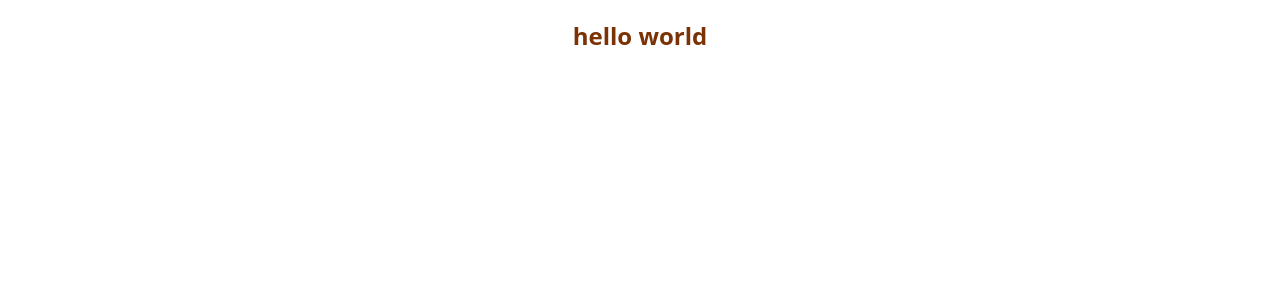
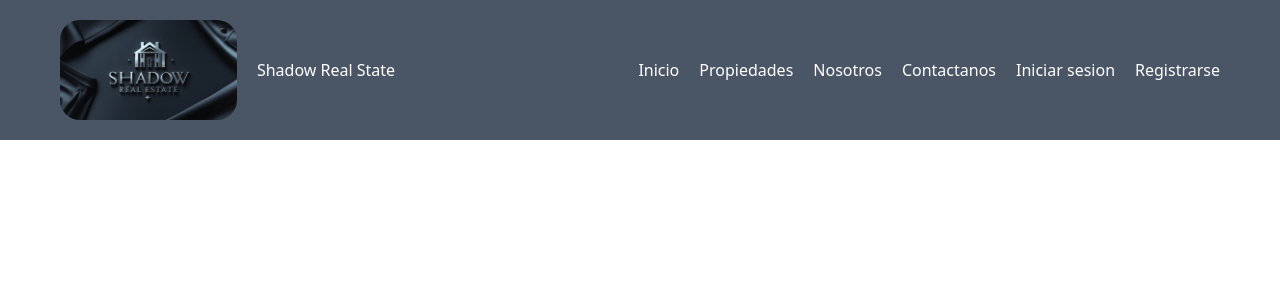
Before and after one commit to bryanmsombra27/templates-ssr, an Angular app: page / in a window 1280 px wide. Shown: the top 300 px of the page. Built offline with nearby package versions, Linux system fonts and the light colour scheme.

Commit message:
initial project template

```diff
--- a/src/app/app.html
+++ b/src/app/app.html
@@ -1 +1 @@
-<h1 class="text-2xl text-amber-900 font-bold text-center my-5">hello world</h1>
+<app-navbar />
--- a/src/app/app.ts
+++ b/src/app/app.ts
@@ -1,11 +1,12 @@
 import { Component } from '@angular/core';
 import { RouterOutlet } from '@angular/router';
+import { Navbar } from './components/shared/navbar/navbar';
 
 @Component({
   selector: 'app-root',
-  imports: [RouterOutlet],
+  imports: [RouterOutlet, Navbar],
   templateUrl: './app.html',
-  styleUrl: './app.css'
+  styleUrl: './app.css',
 })
 export class App {
   protected title = 'templates';
--- /dev/null
+++ b/src/app/components/shared/navbar/navbar.css
@@ -0,0 +1,9 @@
+.logo {
+  height: 100px;
+  object-fit: contain;
+  border-radius: 20px;
+  -webkit-border-radius: 20px;
+  -moz-border-radius: 20px;
+  -ms-border-radius: 20px;
+  -o-border-radius: 20px;
+}
--- /dev/null
+++ b/src/app/components/shared/navbar/navbar.html
@@ -0,0 +1,27 @@
+<header class="bg-gray-600 text-white">
+    <div class="flex w-[1200px] justify-between p-5 mx-auto items-center">
+        <div class="logo-section flex items-center gap-5">
+            <img src="logo.png" class="logo" alt="logo shadow real state">
+
+            <h2>Shadow Real State</h2>
+
+        </div>
+
+        <nav class="flex gap-5">
+            <a href="#">Inicio</a>
+            <a href="#">Propiedades</a>
+            <a href="#">Nosotros</a>
+            <a href="#">Contactanos</a>
+            <a href="#">Iniciar sesion</a>
+            <a href="#">Registrarse</a>
+
+        </nav>
+
+
+    </div>
+
+
+
+
+
+</header>
```
Also changed, not shown: src/app/components/shared/navbar/navbar.ts (added, +11 -0 lines), public/logo.png (added), 1 other file (tests, documents, lock files or other folders).
